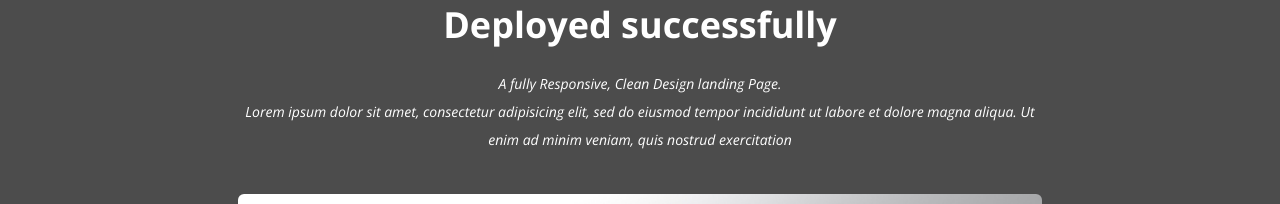
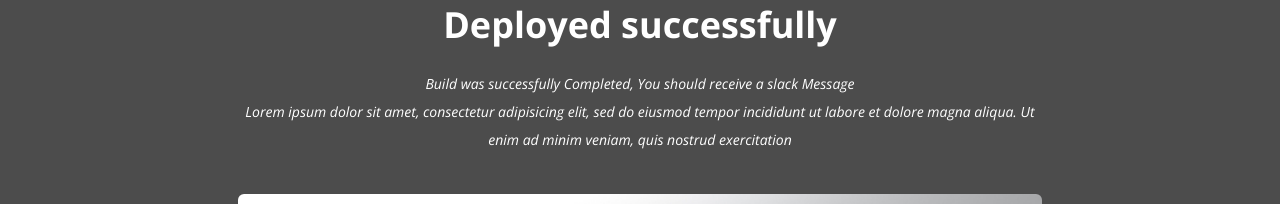
Before and after one commit to dhanunjayaakula/Demo, a plain HTML site: page index.html in a window 1280 px wide. Shown: the part 155-359 px from the top of the page. Drawn offline with nearby package versions, Linux system fonts and the light colour scheme.

Commit message:
Adding changes

```diff
--- a/index.html
+++ b/index.html
@@ -51,7 +51,7 @@
 						<div class="col-md-1"></div>
 						<div class="col-md-10 wow fadeIn" data-wow-delay="0.3s">
 							<h1 class="text-upper">Deployed successfully</h1>
-							<p class="white">A fully Responsive, Clean Design landing Page.<br />
+							<p class="white">Build was successfully Completed, You should receive a slack Message<br />
 								Lorem ipsum dolor sit amet, consectetur adipisicing elit, sed do eiusmod tempor incididunt ut labore et dolore
 								magna aliqua. Ut enim ad minim veniam, quis nostrud exercitation
 							</p>
```
